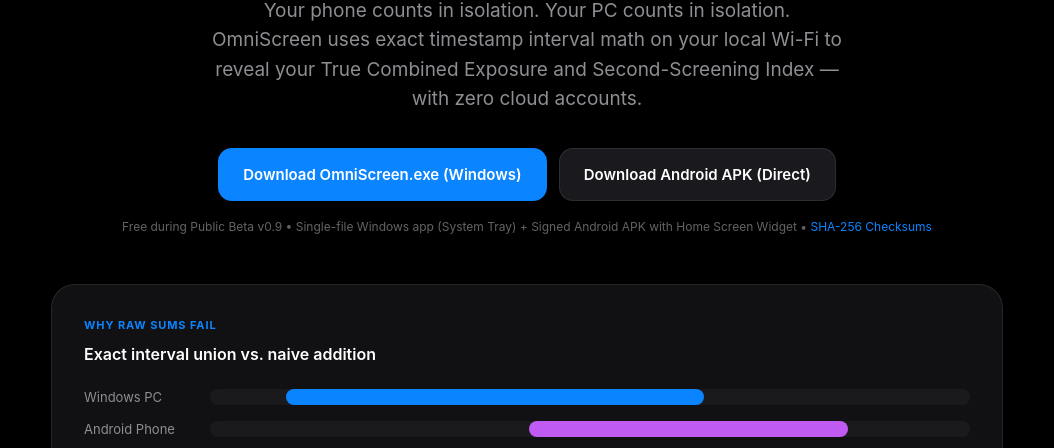
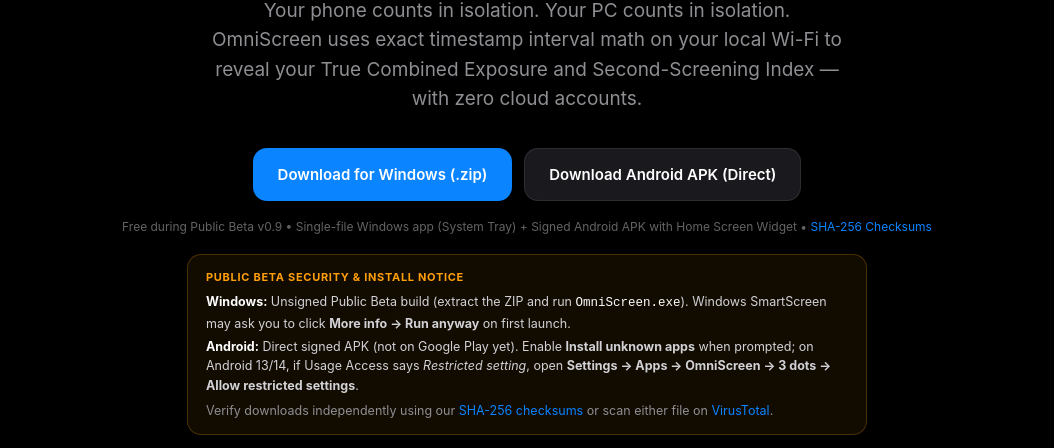
Before and after one commit to aditya8242/omniscreen-agent, a plain HTML site: page website/index.html in a window 1280 px wide. Shown: the part 333-781 px from the top of the page, without its empty margins (113-1167 px from the left). Drawn offline with Linux system fonts and the light colour scheme.

Commit message:
Switch Windows download to OmniScreen-Windows-Beta.zip and add transparent Windows & Android Beta install notices

```diff
--- a/website/index.html
+++ b/website/index.html
@@ -465,8 +465,8 @@
         Your phone counts in isolation. Your PC counts in isolation. OmniScreen uses exact timestamp interval math on your local Wi-Fi to reveal your True Combined Exposure and Second-Screening Index — with zero cloud accounts.
       </p>
       <div class="cta-row" id="download">
-        <a class="btn btn-primary" href="downloads/OmniScreen.exe" download="OmniScreen.exe">
-          Download OmniScreen.exe (Windows)
+        <a class="btn btn-primary" href="downloads/OmniScreen-Windows-Beta.zip" download="OmniScreen-Windows-Beta.zip">
+          Download for Windows (.zip)
         </a>
         <a class="btn btn-secondary" href="downloads/OmniScreenAgent-release.apk" download="OmniScreenAgent-release.apk">
           Download Android APK (Direct)
@@ -474,6 +474,12 @@
       </div>
       <div class="hero-note">
         Free during Public Beta v0.9 &bull; Single-file Windows app (System Tray) + Signed Android APK with Home Screen Widget &bull; <a href="downloads/checksums.txt" style="color: var(--blue); text-decoration: none;">SHA-256 Checksums</a>
+      </div>
+      <div style="max-width: 680px; margin: 18px auto 0; background: rgba(255, 159, 10, 0.07); border: 1px solid rgba(255, 159, 10, 0.24); border-radius: 14px; padding: 14px 18px; text-align: left; font-size: 12.5px; color: #D1D1D6; line-height: 1.55;">
+        <div style="font-size: 11px; font-weight: 700; text-transform: uppercase; letter-spacing: 0.7px; color: var(--orange); margin-bottom: 6px;">Public Beta Security &amp; Install Notice</div>
+        <div><strong style="color: #FFFFFF;">Windows:</strong> Unsigned Public Beta build (extract the ZIP and run <code style="color: #FFFFFF;">OmniScreen.exe</code>). Windows SmartScreen may ask you to click <strong>More info &rarr; Run anyway</strong> on first launch.</div>
+        <div style="margin-top: 4px;"><strong style="color: #FFFFFF;">Android:</strong> Direct signed APK (not on Google Play yet). Enable <strong>Install unknown apps</strong> when prompted; on Android 13/14, if Usage Access says <em>Restricted setting</em>, open <strong>Settings &rarr; Apps &rarr; OmniScreen &rarr; 3 dots &rarr; Allow restricted settings</strong>.</div>
+        <div style="margin-top: 6px; color: var(--muted);">Verify downloads independently using our <a href="downloads/checksums.txt" style="color: var(--blue); text-decoration: none;">SHA-256 checksums</a> or scan either file on <a href="https://www.virustotal.com" target="_blank" rel="noopener noreferrer" style="color: var(--blue); text-decoration: none;">VirusTotal</a>.</div>
       </div>
 
       <!-- Visual Interval Math Explainer -->
```
Also changed, not shown: website/downloads/checksums.txt, website/vercel.json, 2 other files.
